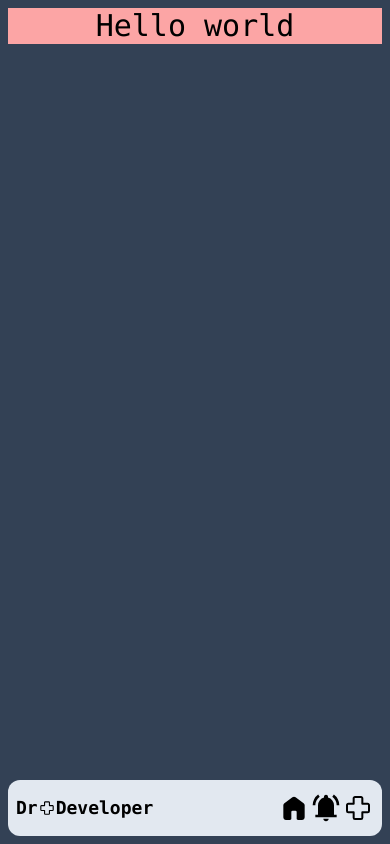
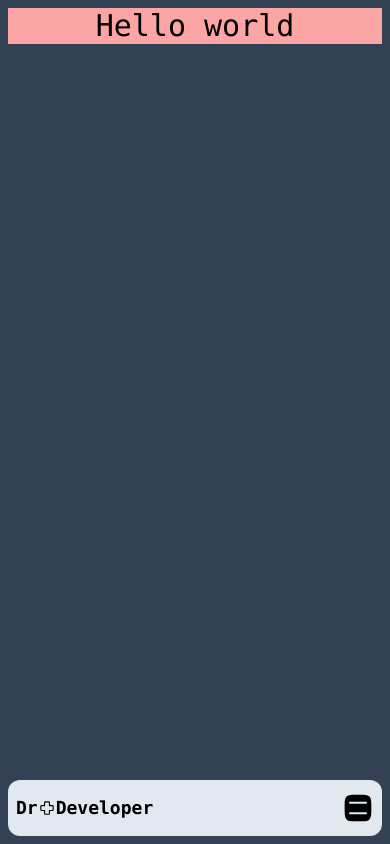
Before and after one commit to SailendraDarbha94/docsmart, a Nuxt app in the folder nuxt-app/: page / in a window 390 px wide. Built offline with nearby package versions, Linux system fonts and the light colour scheme.

Commit message:
mobile navbar done & dusted, would need only minor changes from here on out

```diff
--- /dev/null
+++ b/nuxt-app/components/Icons/about.vue
@@ -0,0 +1,10 @@
+
+<template>
+    <svg xmlns="http://www.w3.org/2000/svg" width="1em" height="1em" viewBox="0 0 24 24"><path fill="currentColor" d="m12 23l-3-3H5q-.825 0-1.412-.587T3 18V4q0-.825.588-1.412T5 2h14q.825 0 1.413.588T21 4v14q0 .825-.587 1.413T19 20h-4zm0-11q1.45 0 2.475-1.025T15.5 8.5q0-1.45-1.025-2.475T12 5q-1.45 0-2.475 1.025T8.5 8.5q0 1.45 1.025 2.475T12 12m-7 6h14v-1.15q-1.35-1.325-3.137-2.087T12 14q-2.075 0-3.863.763T5 16.85z"></path></svg>
+  </template>
+
+  <script lang="ts">
+  export default {
+    name: 'MaterialSymbolsPersonPin'
+  }
+  </script>
--- /dev/null
+++ b/nuxt-app/components/Icons/blog.vue
@@ -0,0 +1,10 @@
+
+<template>
+    <svg xmlns="http://www.w3.org/2000/svg" width="1em" height="1em" viewBox="0 0 24 24"><path fill="currentColor" d="M15.154 18.788H16.5v-1.346h-1.346zm2.173 0h1.346v-1.346h-1.346zm2.173 0h1.346v-1.346H19.5zM18 22.115q-1.671 0-2.836-1.164T14 18.115q0-1.67 1.164-2.835T18 14.115q1.671 0 2.836 1.165T22 18.115q0 1.672-1.164 2.836Q19.67 22.115 18 22.115M7.5 8.731h9v-1h-9zM11.521 20H4V4h16v7.565q-.494-.157-.991-.246q-.497-.088-1.009-.088q-.506 0-.984.08t-.94.226V11.5H7.5v1h6.587q-.758.521-1.332 1.223q-.574.702-.945 1.546H7.5v1h3.96q-.108.423-.169.853q-.06.43-.06.878q0 .46.054 1.009q.053.549.236.991"></path></svg>
+  </template>
+
+  <script lang="ts">
+  export default {
+    name: 'MaterialSymbolsLightOtherAdmissionSharp'
+  }
+  </script>
--- /dev/null
+++ b/nuxt-app/components/Icons/cancel.vue
@@ -0,0 +1,10 @@
+
+<template>
+    <svg xmlns="http://www.w3.org/2000/svg" width="1em" height="1em" viewBox="0 0 24 24"><path fill="currentColor" d="m12 13.4l2.9 2.9q.275.275.7.275t.7-.275q.275-.275.275-.7t-.275-.7L13.4 12l2.9-2.9q.275-.275.275-.7t-.275-.7q-.275-.275-.7-.275t-.7.275L12 10.6L9.1 7.7q-.275-.275-.7-.275t-.7.275q-.275.275-.275.7t.275.7l2.9 2.9l-2.9 2.9q-.275.275-.275.7t.275.7q.275.275.7.275t.7-.275zm0 8.6q-2.075 0-3.9-.788t-3.175-2.137q-1.35-1.35-2.137-3.175T2 12q0-2.075.788-3.9t2.137-3.175q1.35-1.35 3.175-2.137T12 2q2.075 0 3.9.788t3.175 2.137q1.35 1.35 2.138 3.175T22 12q0 2.075-.788 3.9t-2.137 3.175q-1.35 1.35-3.175 2.138T12 22"></path></svg>
+  </template>
+
+  <script lang="ts">
+  export default {
+    name: 'MaterialSymbolsCancelRounded'
+  }
+  </script>
--- /dev/null
+++ b/nuxt-app/components/Icons/hamburger.vue
@@ -0,0 +1,10 @@
+
+<template>
+    <svg xmlns="http://www.w3.org/2000/svg" width="1em" height="1em" viewBox="0 0 24 24"><path fill="currentColor" fillRule="evenodd" d="M3.464 20.536C4.93 22 7.286 22 12 22c4.714 0 7.071 0 8.535-1.465C22 19.072 22 16.714 22 12s0-7.071-1.465-8.536C19.072 2 16.714 2 12 2S4.929 2 3.464 3.464C2 4.93 2 7.286 2 12c0 4.714 0 7.071 1.464 8.535M18.75 16a.75.75 0 0 1-.75.75H6a.75.75 0 0 1 0-1.5h12a.75.75 0 0 1 .75.75M18 12.75a.75.75 0 0 0 0-1.5H6a.75.75 0 0 0 0 1.5zM18.75 8a.75.75 0 0 1-.75.75H6a.75.75 0 0 1 0-1.5h12a.75.75 0 0 1 .75.75" clipRule="evenodd"></path></svg>
+  </template>
+
+  <script lang="ts">
+  export default {
+    name: 'SolarHamburgerMenuBold'
+  }
+  </script>
--- a/nuxt-app/components/Navbar/mobile.vue
+++ b/nuxt-app/components/Navbar/mobile.vue
@@ -1,26 +1,57 @@
-<script setup>
+<script lang="ts" setup>
+import { useToggler } from '~/composables/states';
 
+const router = useRouter()
+
+const toggler = useToggler()
+
+// watch(router, () => {
+//     router.afterEach(() => {
+//         console.log("collapse the menu")
+//     })
+// })
 </script>
 
 <template>
     <div class="fixed bottom-0 left-0 w-full">
         <nav class="flex justify-between items-center font-mono bg-slate-200 m-2 px-2 py-3 rounded-xl">
-            <p class="flex font-extrabold justify-around items-center"> Dr
-                <IconsDoctor /> Developer
-            </p>
-            <ul class="flex justify-between items-center">
-                <li>
-                    <NuxtLink to="/">
-                        <IconsHome class="h-8 w-8 inline-block" />
-                    </NuxtLink>
-                    <NuxtLink to="/events">
-                        <IconsBell class="h-8 w-8 inline-block" />
-                    </NuxtLink>
-                    <NuxtLink to="/test-view">
-                        <IconsDoctor class="h-8 w-8 inline-block" />
-                    </NuxtLink>
-                </li>
-            </ul>
+            <div v-if="toggler" class="flex flex-col justify-center items-center w-full px-4">
+                <p class="flex font-extrabold justify-around items-center"> Dr
+                    <IconsDoctor /> Developer
+                </p>
+
+                <!-- <NuxtLink to="/" class="flex justify-between w-full"> -->
+                <button class="flex justify-between w-full" @click="() => { router.push('/'), toggler = false }">
+                    Home
+                    <IconsHome class="h-8 w-8 inline-block" />
+                </button>
+
+                <!-- </NuxtLink> -->
+                <!-- <NuxtLink to="/blog" class="flex justify-between w-full"> -->
+                <button class="flex justify-between w-full" @click="() => { router.push('/blog'), toggler = false }">
+                    Blog
+                    <IconsBlog class="h-8 w-8 inline-block" />
+                </button>
+                <!-- </NuxtLink> -->
+                <!-- <NuxtLink to="/test-view" class="flex justify-between w-full"> -->
+                <button class="flex justify-between w-full" @click="() => { router.push('/test-view'), toggler = false }">
+                    Test-View
+                    <IconsBell class="h-8 w-8 inline-block" />
+                </button>
+                <!-- </NuxtLink> -->
+                <button @click="() => toggler = false">
+                    <IconsCancel class="h-10 w-10 hover:cursor-pointer" />
+                </button>
+            </div>
+            <div v-else class="flex w-full justify-between">
+                <p class="flex font-extrabold justify-around items-center"> Dr
+                    <IconsDoctor /> Developer
+                </p>
+                <button @click="() => toggler = true">
+                    <IconsHamburger class="h-8 w-8" />
+                </button>
+            </div>
+
         </nav>
     </div>
 </template>
--- /dev/null
+++ b/nuxt-app/composables/states.ts
@@ -0,0 +1 @@
+export const useToggler = () => useState<boolean>('toggler', () => false)
--- a/nuxt-app/middleware/auth.global.ts
+++ b/nuxt-app/middleware/auth.global.ts
@@ -2,5 +2,5 @@
 export default defineNuxtRouteMiddleware((to, from) => {
    //console.log(to)
    //console.log(from)
-   console.log("global middleware")
+   console.log("global middleware says")
 })
```
Also changed, not shown: nuxt-app/components/Navbar/desktop.vue (line endings or trailing spaces), nuxt-app/pages/blog.vue (renamed from nuxt-app/pages/events.vue).
